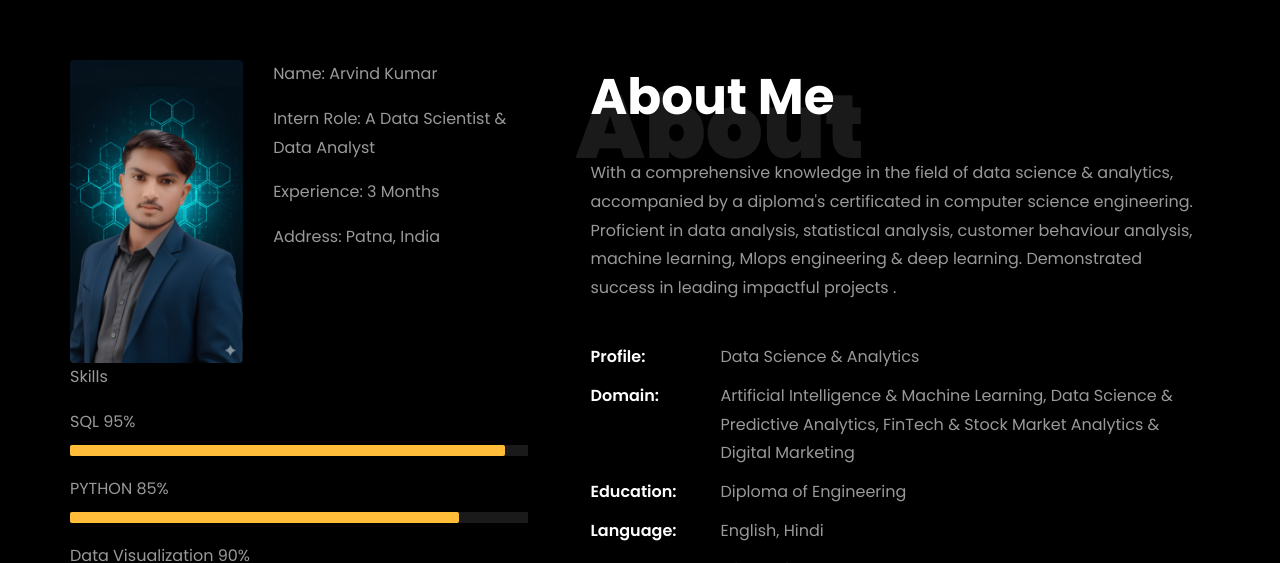
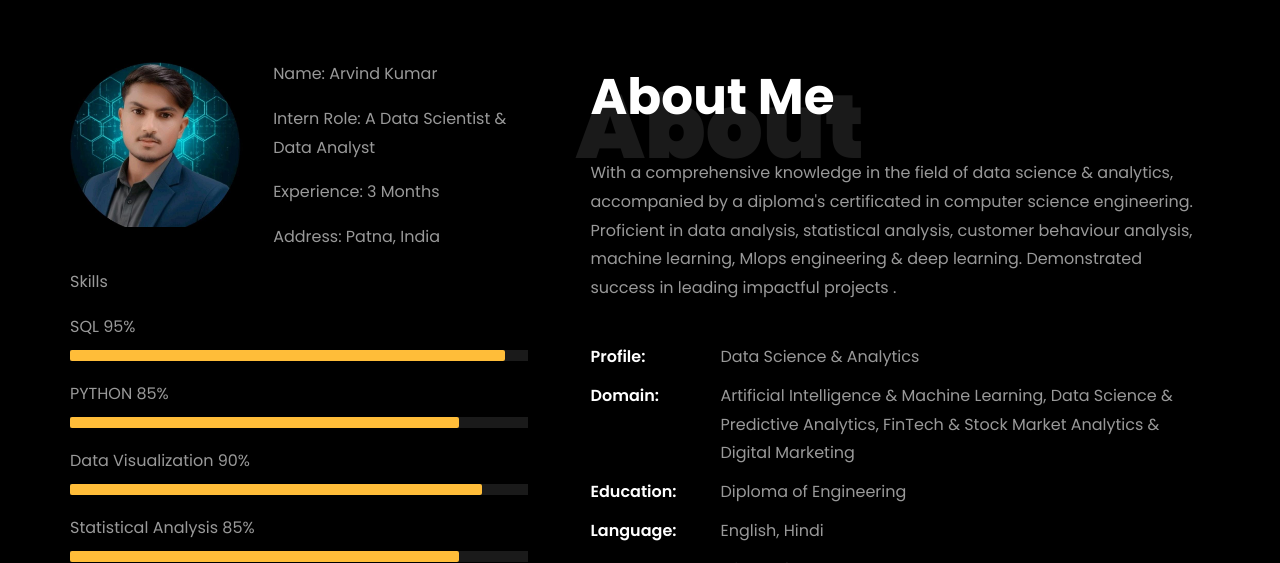
Before and after one commit to Arvindkumar4545/Arvindkumar4545.github.io, a plain HTML site: page index.html in a window 1280 px wide. Shown: the part 802-1365 px from the top of the page. Drawn offline with Linux system fonts and the light colour scheme; files whose address does not match are found by name.

Commit message:
Update index.html

```diff
--- a/index.html
+++ b/index.html
@@ -200,7 +200,7 @@
 								<div class="row">
 									<div class="col-sm-6 col-md-5">
 									  <div class="about-img">
-										<img src="images/WhatsApp23.png" class="img-fluid rounded b-shadow-a" alt="">
+										<img src="images/WhatsApp23.jpg" class="img-fluid rounded b-shadow-a" alt="">
 									  </div>
 									</div>
 
```
